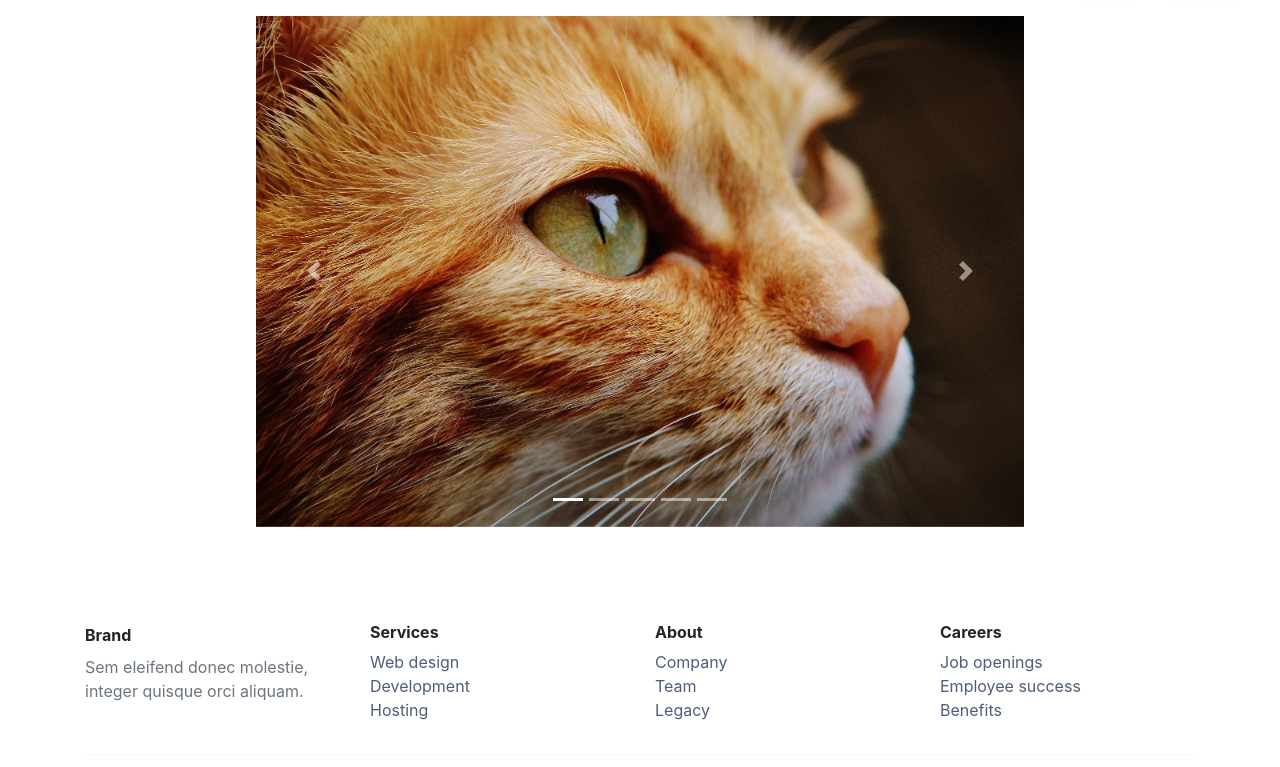
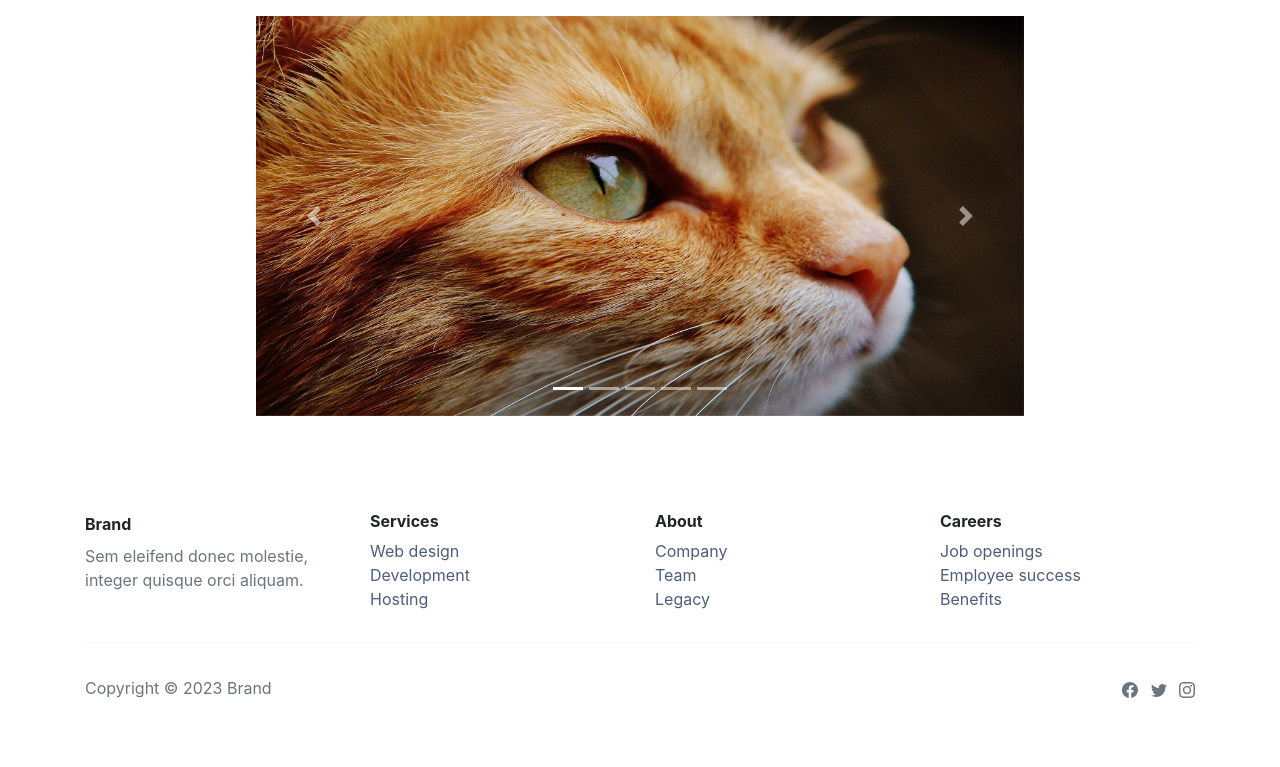
Before and after one commit to mightySIZE/react-flask-webapp, a Flask app: page /APIs in a window 1280 px wide. Shown: the part 80-847 px from the top of the page. After the commit the page ends 778 px from the top, so only its background shows below. Run offline with Flask 3, Linux system fonts and the light colour scheme; some libraries are stand-ins or nearby versions.

Commit message:
fixed carousel img resizing problem by hard coding height and width into my styles

```diff
--- a/MSapp/static/css/mystyles.css
+++ b/MSapp/static/css/mystyles.css
@@ -21,6 +21,7 @@
     margin: auto; /* Centers the carousel */
 }
 
-#carouselCatFacts .carousel-inner {
-    text-align: center; /* Centers the text in the carousel */
+.carousel > .carousel-inner > .carousel-item > img{
+    width:240px; /* Yeap you can change the width and height*/
+    height:400px;
 }
```
